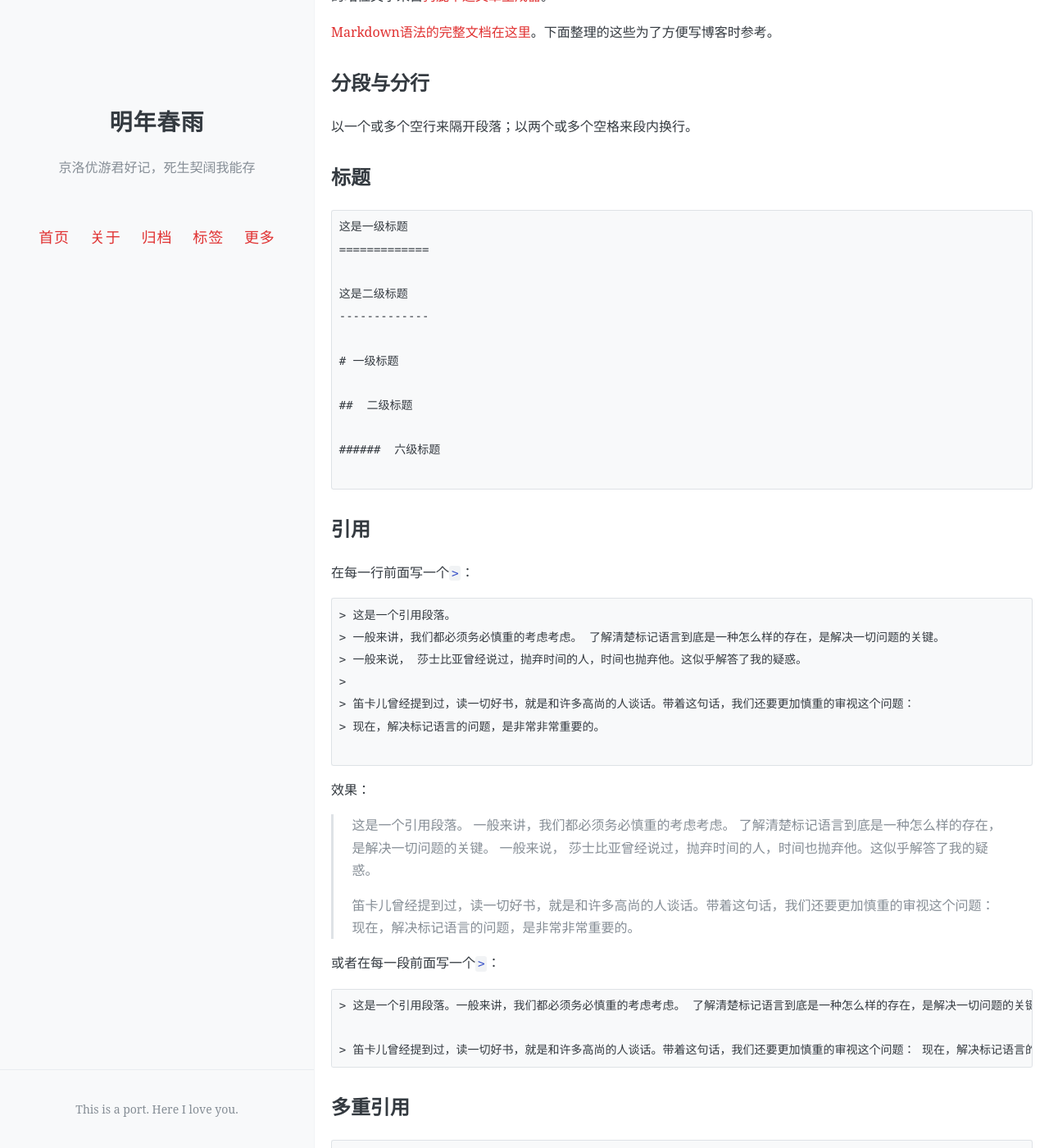
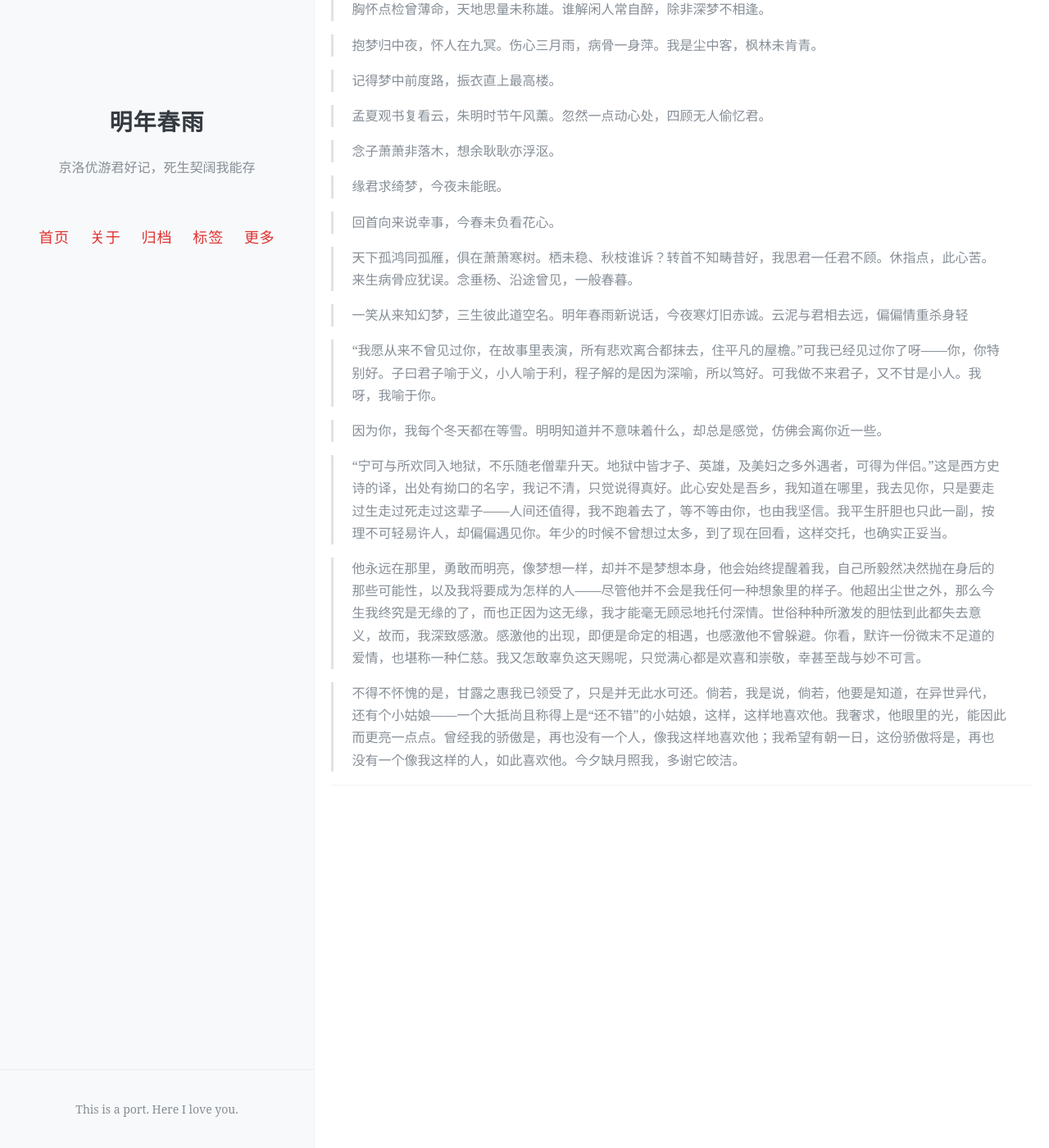
Before and after one commit to eglantine-shell/dreamboat, a Jekyll site: the page built from _posts/2013-07-16-chinese-markdown-cheatsheet.md, in a window 1280 px wide and 1400 px high, scrolled down 194 px. Shown: the whole window at 82% size. Built offline with Jekyll 4.4.1, drawn with Linux system fonts in a browser that asks for light colours; comment, search, counter and statistics services are not loaded; some of the changed text lies outside the part shown.

Commit message:
Update 2013-07-16-chinese-markdown-cheatsheet.md

````diff
--- a/_posts/2013-07-16-chinese-markdown-cheatsheet.md
+++ b/_posts/2013-07-16-chinese-markdown-cheatsheet.md
@@ -6,220 +6,34 @@ Author: 黑历史bot
 tags: [词中有誓碍天真]
 ---
 
-本中文版Markdown语法简介来自博客 <https://blog.shengbin.me/posts/markdown-syntax>，并由我完成了汉化。其中的站位文字来自[狗屁不通文章生成器](https://suulnnka.github.io/BullshitGenerator/index.html)。
+>凉风历历思云树，闲笔频频向洛阳。章句殷勤多相似，心曲宛转几回肠。
 
-[Markdown语法的完整文档在这里](http://daringfireball.net/projects/markdown/syntax)。下面整理的这些为了方便写博客时参考。
+>胸怀点检曾薄命，天地思量未称雄。谁解闲人常自醉，除非深梦不相逢。
 
-## 分段与分行
+>抱梦归中夜，怀人在九冥。伤心三月雨，病骨一身萍。我是尘中客，枫林未肯青。
 
-以一个或多个空行来隔开段落；以两个或多个空格来段内换行。
+>记得梦中前度路，振衣直上最高楼。
 
-## 标题
+>孟夏观书复看云，朱明时节午风薰。忽然一点动心处，四顾无人偷忆君。
 
-```
-这是一级标题
-=============
+>念子萧萧非落木，想余耿耿亦浮沤。
 
-这是二级标题
--------------
+>缘君求绮梦，今夜未能眠。
 
-# 一级标题
+>回首向来说幸事，今春未负看花心。
 
-##  二级标题
+>天下孤鸿同孤雁，俱在萧萧寒树。栖未稳、秋枝谁诉？转首不知畴昔好，我思君一任君不顾。休指点，此心苦。
+>来生病骨应犹误。念垂杨、沿途曾见，一般春暮。
 
-######  六级标题
-
-```
-
-## 引用
-
-在每一行前面写一个`>`：
-
-```
-> 这是一个引用段落。
-> 一般来讲，我们都必须务必慎重的考虑考虑。 了解清楚标记语言到底是一种怎么样的存在，是解决一切问题的关键。
-> 一般来说， 莎士比亚曾经说过，抛弃时间的人，时间也抛弃他。这似乎解答了我的疑惑。
->
-> 笛卡儿曾经提到过，读一切好书，就是和许多高尚的人谈话。带着这句话，我们还要更加慎重的审视这个问题：
-> 现在，解决标记语言的问题，是非常非常重要的。
-
-```
-
-效果：
-
-> 这是一个引用段落。
-> 一般来讲，我们都必须务必慎重的考虑考虑。 了解清楚标记语言到底是一种怎么样的存在，是解决一切问题的关键。
-> 一般来说， 莎士比亚曾经说过，抛弃时间的人，时间也抛弃他。这似乎解答了我的疑惑。
->
-> 笛卡儿曾经提到过，读一切好书，就是和许多高尚的人谈话。带着这句话，我们还要更加慎重的审视这个问题：
-> 现在，解决标记语言的问题，是非常非常重要的。
-
-或者在每一段前面写一个`>`：
-
-```
-> 这是一个引用段落。一般来讲，我们都必须务必慎重的考虑考虑。 了解清楚标记语言到底是一种怎么样的存在，是解决一切问题的关键。 一般来说， 莎士比亚曾经说过，抛弃时间的人，时间也抛弃他。这似乎解答了我的疑惑。
-
-> 笛卡儿曾经提到过，读一切好书，就是和许多高尚的人谈话。带着这句话，我们还要更加慎重的审视这个问题： 现在，解决标记语言的问题，是非常非常重要的。
-```
-
-## 多重引用
-
-```
-> 这是第一层引用
->
-> > 这是第二层引用
->
-> 回到第一层
-
-```
-
-效果：
-
-> 这是第一层引用
->
-> > 这是第二层引用
->
-> 回到第一层
-
-## 列表
-
-列表项占一行，以*、+、-开头即可：
-
-```
-*   甲子
-*   乙丑
-*   丙寅
-
-```
-
-效果：
-
-*   甲子
-*   乙丑
-*   丙寅
-
-有序列表只需要将上述标记符换成数字加句点。而且顺序由书写顺序决定，与数字无关，但数字需要从1开始。例如：
-
-```
-1.  天
-3.  地
-2.  人
-
-```
-
-效果：
-
-1.  天
-3.  地
-2.  人
-
-每一个列表项可以多行：
-
-```
-*  而这些并不是完全重要，更加重要的问题是，可是，即使是这样，标记语言的出现仍然代表了一定的意义。叔本华说过一句富有哲理的话，意志是一个强壮的盲人，倚靠在明眼的跛子肩上。这启发了我，要想清楚，标记语言，到底是一种怎么样的存在。
-*   伏尔泰说过一句富有哲理的话，坚持意志伟大的事业需要始终不渝的精神。这启发了我，本人也是经过了深思熟虑，在每个日日夜夜思考这个问题。那么，标记语言因何而发生？了解清楚标记语言到底是一种怎么样的存在，是解决一切问题的关键。而这些并不是完全重要，更加重要的问题是，就我个人来说，标记语言对我的意义，不能不说非常重大。就我个人来说，标记语言对我的意义，不能不说非常重大。我们不得不面对一个非常尴尬的事实，那就是，总结的来说，标记语言因何而发生？
-
-```
-
-效果：
-
-*  而这些并不是完全重要，更加重要的问题是，可是，即使是这样，标记语言的出现仍然代表了一定的意义。叔本华说过一句富有哲理的话，意志是一个强壮的盲人，倚靠在明眼的跛子肩上。这启发了我，要想清楚，标记语言，到底是一种怎么样的存在。
-*   伏尔泰说过一句富有哲理的话，坚持意志伟大的事业需要始终不渝的精神。这启发了我，本人也是经过了深思熟虑，在每个日日夜夜思考这个问题。那么，标记语言因何而发生？了解清楚标记语言到底是一种怎么样的存在，是解决一切问题的关键。而这些并不是完全重要，更加重要的问题是，就我个人来说，标记语言对我的意义，不能不说非常重大。就我个人来说，标记语言对我的意义，不能不说非常重大。我们不得不面对一个非常尴尬的事实，那就是，总结的来说，标记语言因何而发生？
-
-## 代码块
-
-每一行前面缩进四个或以上个空格，就认为是开始了一段代码块。代码块内原样输出。
-
-```
-这是一个普通段落
-
-    这是一个代码块
-
-```
-
-效果：
-
-这是一个普通段落
-
-    这是一个代码块
-
-## 横线
-
-三个或更多个`*`、`-`（它们之间可以有空格）会产生横线：
-
-```
-* * *
-
-```
-
-效果：
-
-* * * * *
-
-## 链接
-
-内嵌链接：
-
-```
-[链接文字](链接地址 "链接描述")
-例如 [Google](http://google.com/ "Google")，[Yahoo](http://search.yahoo.com/ "Yahoo Search")，[MSN](http://search.msn.com/ "MSN Search").
-
-```
-
-效果：
-
-[链接文字](链接地址 "链接描述")
-例如 [Google](http://google.com/ "Google")，[Yahoo](http://search.yahoo.com/ "Yahoo Search")，[MSN](http://search.msn.com/ "MSN Search").
+>一笑从来知幻梦，三生彼此道空名。明年春雨新说话，今夜寒灯旧赤诚。云泥与君相去远，偏偏情重杀身轻
 
 
-如果直接以链接地址作为链接文本，可以用如下快捷写法：
+>“我愿从来不曾见过你，在故事里表演，所有悲欢离合都抹去，住平凡的屋檐。”可我已经见过你了呀——你，你特别好。子曰君子喻于义，小人喻于利，程子解的是因为深喻，所以笃好。可我做不来君子，又不甘是小人。我呀，我喻于你。
 
-```
-<http://www.shengbin.me> 效果：
+>因为你，我每个冬天都在等雪。明明知道并不意味着什么，却总是感觉，仿佛会离你近一些。
 
-```
+>“宁可与所欢同入地狱，不乐随老僧辈升天。地狱中皆才子、英雄，及美妇之多外遇者，可得为伴侣。”这是西方史诗的译，出处有拗口的名字，我记不清，只觉说得真好。此心安处是吾乡，我知道在哪里，我去见你，只是要走过生走过死走过这辈子——人间还值得，我不跑着去了，等不等由你，也由我坚信。我平生肝胆也只此一副，按理不可轻易许人，却偏偏遇见你。年少的时候不曾想过太多，到了现在回看，这样交托，也确实正妥当。
 
-<http://www.shengbin.me>
+>他永远在那里，勇敢而明亮，像梦想一样，却并不是梦想本身，他会始终提醒着我，自己所毅然决然抛在身后的那些可能性，以及我将要成为怎样的人——尽管他并不会是我任何一种想象里的样子。他超出尘世之外，那么今生我终究是无缘的了，而也正因为这无缘，我才能毫无顾忌地托付深情。世俗种种所激发的胆怯到此都失去意义，故而，我深致感激。感激他的出现，即便是命定的相遇，也感激他不曾躲避。你看，默许一份微末不足道的爱情，也堪称一种仁慈。我又怎敢辜负这天赐呢，只觉满心都是欢喜和崇敬，幸甚至哉与妙不可言。
 
-## 强调
-
-单个`*`或`_`产生斜体，两个（`**`、`__`）则产生粗体。例如：
-
-```
-*斜体* _斜体_
-
-**粗体** **粗体**
-
-***又粗又斜*** ___又粗又斜___
-
-```
-
-效果：
-
-*斜体* _斜体_
-
-**粗体** **粗体**
-
-***又粗又斜*** ___又粗又斜___
-
-## 内嵌代码
-
-```
-内嵌代码 `天地玄黄`
-
-```
-
-效果：
-
-内嵌代码 `天地玄黄`
-
-## 图片
-
-语法和链接相似，只是前面多个“!”
-```
-![替代文字](图片url "图片说明")
-```
-
-## 转义字符
-
-如果需要使用以上标记字符而不被Markdown理解为格式标记，需要用`\`转义：例如`\\`，效果为\\。
+>不得不怀愧的是，甘露之惠我已领受了，只是并无此水可还。倘若，我是说，倘若，他要是知道，在异世异代，还有个小姑娘——一个大抵尚且称得上是“还不错”的小姑娘，这样，这样地喜欢他。我奢求，他眼里的光，能因此而更亮一点点。曾经我的骄傲是，再也没有一个人，像我这样地喜欢他；我希望有朝一日，这份骄傲将是，再也没有一个像我这样的人，如此喜欢他。今夕缺月照我，多谢它皎洁。
````
